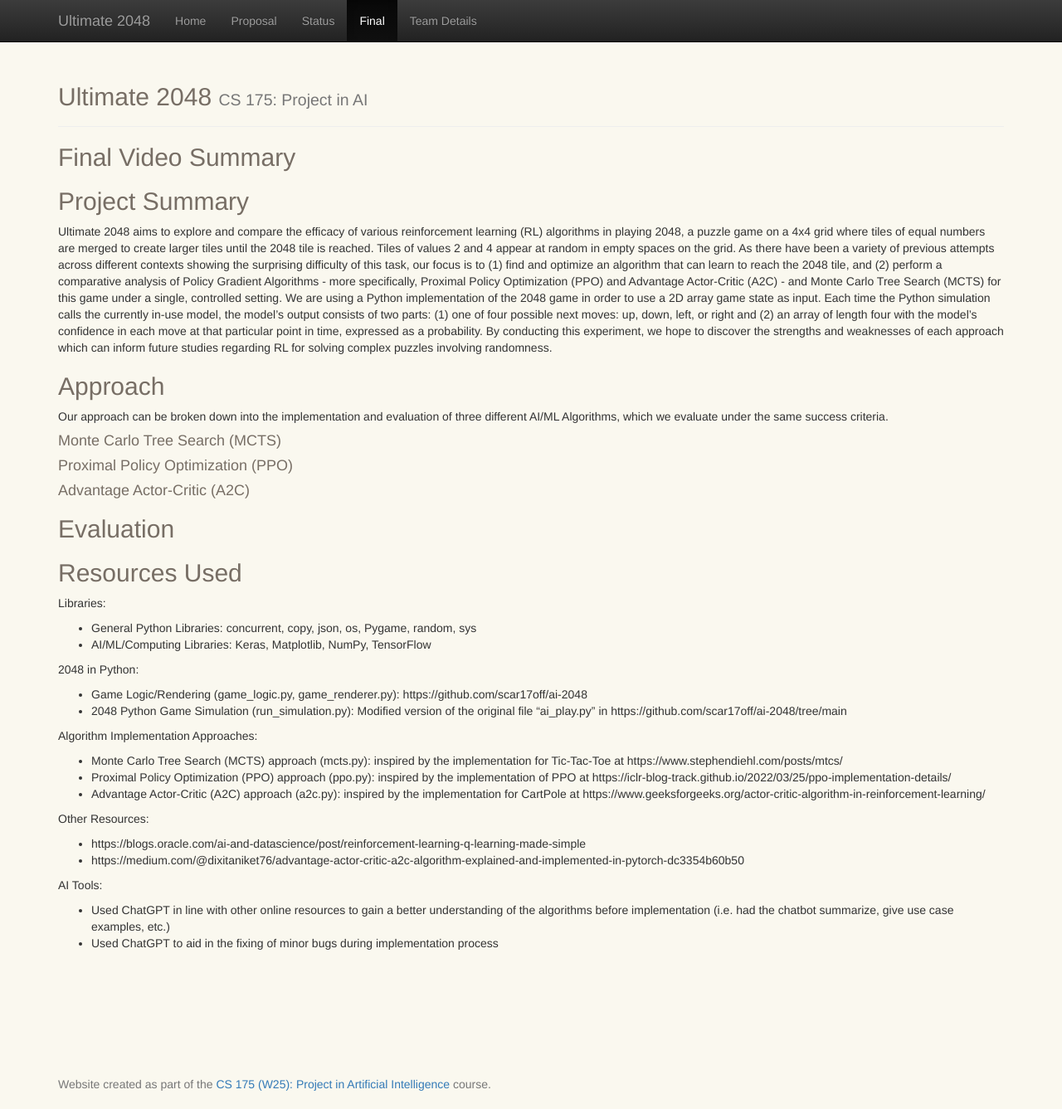
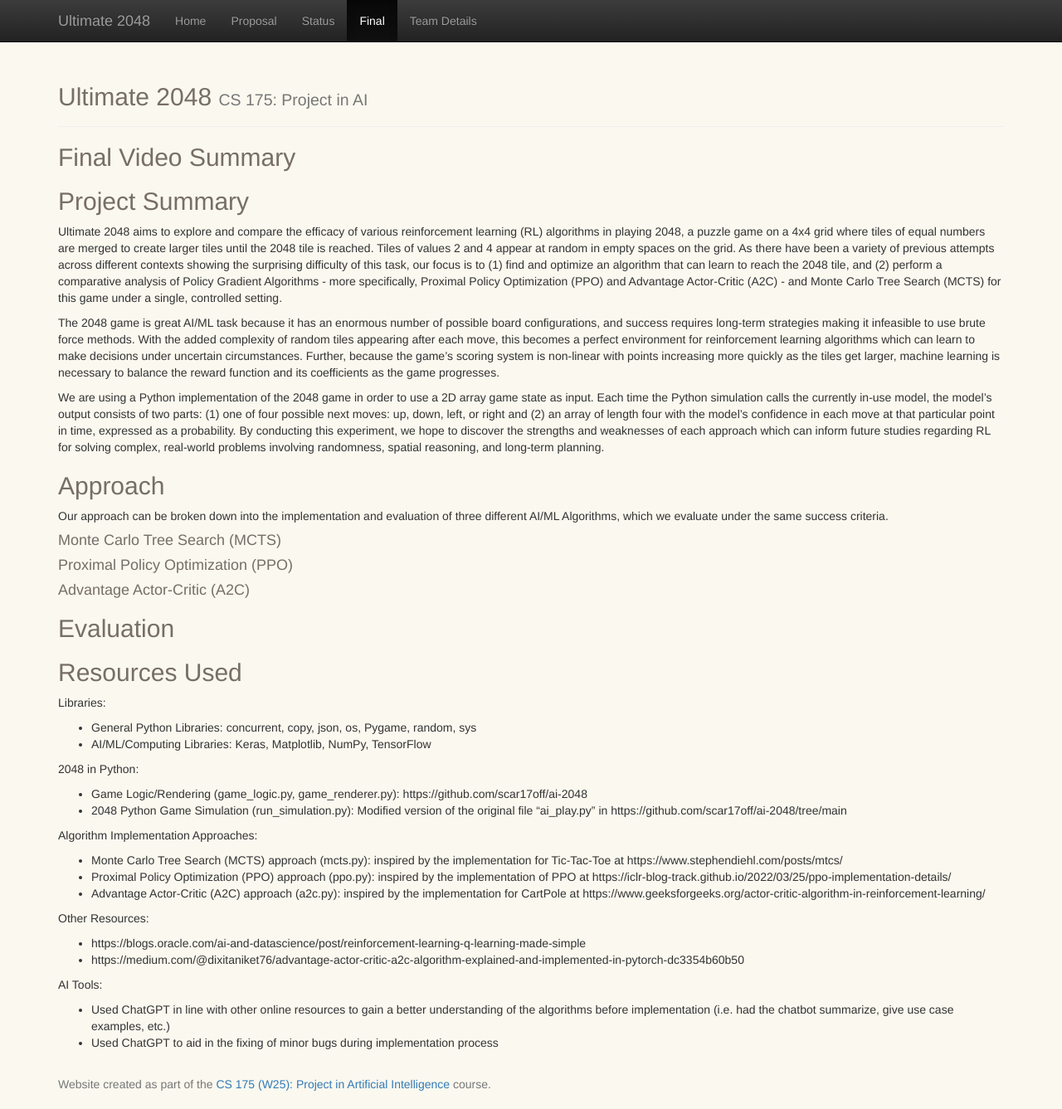
Before and after one commit to AnthonyCusi/ultimate-2048, a Jekyll site: the page built from docs/final.md, in a window 1280 px wide and 1337 px high. Shown: the whole window at 83% size. Built offline with Jekyll 4.4.1, drawn with Linux system fonts in a browser that asks for light colours.

Commit message:
Updated project summary

```diff
--- a/docs/final.md
+++ b/docs/final.md
@@ -6,7 +6,11 @@
 ## Final Video Summary
 
 ## Project Summary
-Ultimate 2048 aims to explore and compare the efficacy of various reinforcement learning (RL) algorithms in playing 2048, a puzzle game on a 4x4 grid where tiles of equal numbers are merged to create larger tiles until the 2048 tile is reached. Tiles of values 2 and 4 appear at random in empty spaces on the grid. As there have been a variety of previous attempts across different contexts showing the surprising difficulty of this task, our focus is to (1) find and optimize an algorithm that can learn to reach the 2048 tile, and (2) perform a comparative analysis of Policy Gradient Algorithms - more specifically, Proximal Policy Optimization (PPO) and Advantage Actor-Critic (A2C) - and Monte Carlo Tree Search (MCTS) for this game under a single, controlled setting. We are using a Python implementation of the 2048 game in order to use a 2D array game state as input.  Each time the Python simulation calls the currently in-use model, the model's output consists of two parts: (1) one of four possible next moves: up, down, left, or right and (2) an array of length four with the model's confidence in each move at that particular point in time, expressed as a probability. By conducting this experiment, we hope to discover the strengths and weaknesses of each approach which can inform future studies regarding RL for solving complex puzzles involving randomness.
+Ultimate 2048 aims to explore and compare the efficacy of various reinforcement learning (RL) algorithms in playing 2048, a puzzle game on a 4x4 grid where tiles of equal numbers are merged to create larger tiles until the 2048 tile is reached. Tiles of values 2 and 4 appear at random in empty spaces on the grid. As there have been a variety of previous attempts across different contexts showing the surprising difficulty of this task, our focus is to (1) find and optimize an algorithm that can learn to reach the 2048 tile, and (2) perform a comparative analysis of Policy Gradient Algorithms - more specifically, Proximal Policy Optimization (PPO) and Advantage Actor-Critic (A2C) - and Monte Carlo Tree Search (MCTS) for this game under a single, controlled setting.
+
+The 2048 game is great AI/ML task because it has an enormous number of possible board configurations, and success requires long-term strategies making it infeasible to use brute force methods. With the added complexity of random tiles appearing after each move, this becomes a perfect environment for reinforcement learning algorithms which can learn to make decisions under uncertain circumstances. Further, because the game's scoring system is non-linear with points increasing more quickly as the tiles get larger, machine learning is necessary to balance the reward function and its coefficients as the game progresses.
+
+We are using a Python implementation of the 2048 game in order to use a 2D array game state as input.  Each time the Python simulation calls the currently in-use model, the model's output consists of two parts: (1) one of four possible next moves: up, down, left, or right and (2) an array of length four with the model's confidence in each move at that particular point in time, expressed as a probability. By conducting this experiment, we hope to discover the strengths and weaknesses of each approach which can inform future studies regarding RL for solving complex, real-world problems involving randomness, spatial reasoning, and long-term planning.
 
 ## Approach
 Our approach can be broken down into the implementation and evaluation of three different AI/ML Algorithms, which we evaluate under the same success criteria.
```
